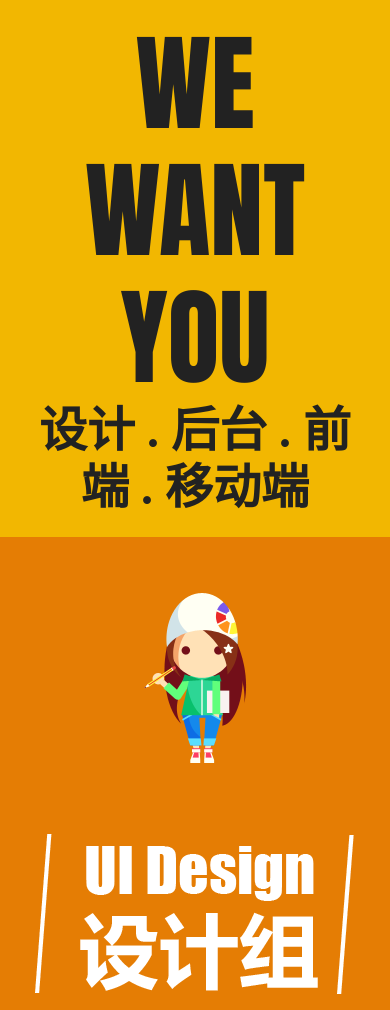
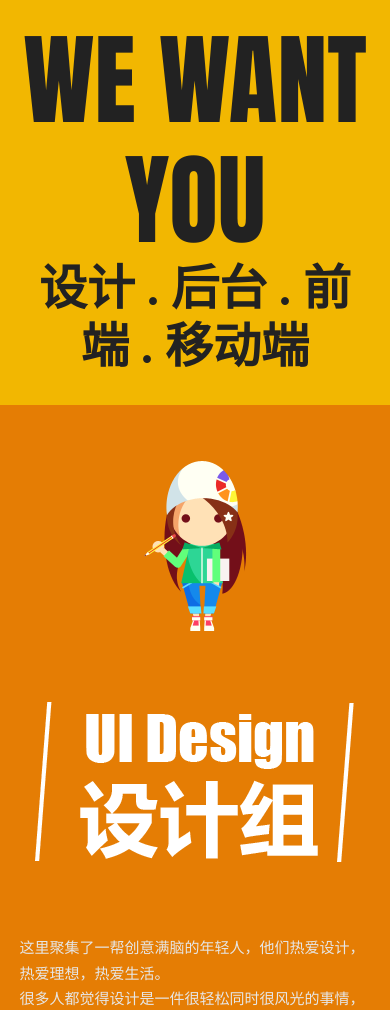
Before and after one commit to vtmer/recruit2013, a website: page app/index.html in a window 390 px wide. Shown: the top 1010 px of the page. Drawn offline with Linux system fonts and the light colour scheme.

Commit message:
响应式细节修改
1、改正所有line-height的单位设置错误
2、改小字体

```diff
--- a/app/index.html
+++ b/app/index.html
@@ -10,7 +10,7 @@
 		<title>Vtmer recruit 2013</title>
 		<meta name="description" content="vtmer 工作室2013招新页面，面向设计、后台、前端、移动" />
 		<meta name="keywords" content="vtmer,维生数工作室,招新,设计,后台,前端,移动端,2013" />
-		<meta name="viewport" content="width=device-width,initial-scale=1," /><!-- 响应式网页设计：initial-scale设定初始缩放比例 maximum-scale设定允许用户缩放到的最大比例 minimum-scale设定允许用户缩放到的最小比例 值范围从0.0到10.0 user-scalable设定是否允许用户进行手动缩放 值为yes或no -->
+		<meta name="viewport" content="width=device-width,initial-scale=0.5,maximum-scale=10,minimum-scale=0,user-scalable=yes" /><!-- 响应式网页设计：initial-scale设定初始缩放比例 maximum-scale设定允许用户缩放到的最大比例 minimum-scale设定允许用户缩放到的最小比例 值范围从0.0到10.0 user-scalable设定是否允许用户进行手动缩放 值为yes或no -->
 
 		<link rel = "shortcut icon" type="image/x-icon" href='images/recruit.png' />
 
--- a/app/scss/index.scss
+++ b/app/scss/index.scss
@@ -55,6 +55,10 @@ html, body {
 html {
     position: relative;
     font-size: 62.5%;
+
+//    @media screen and (max-width: 670px) {
+//        font-size: 31.25%;
+//    }
 }
 
 body {
@@ -78,6 +82,7 @@ a {
 %block {
     width: 100%;
     height: 100%;
+    line-height: 1.7;
     overflow: hidden;
     position: relative;
 
@@ -102,7 +107,6 @@ a {
     @media screen and (max-width: #{$group-main-width}) {
         width: 90%;
         height: auto;
-        line-height: 5rem;
         position: static;
         background-image: none;
     }
@@ -117,7 +121,7 @@ a {
         @include icons-sprite($sprite + '-big', false, -9999px);
         position: absolute;
         left: 390px;
-        top: 114px;
+        top: 88px;
         font-size: 40px;
         color: #fff;
 
@@ -126,7 +130,7 @@ a {
             @include icons-sprite($sprite, true);
             position: absolute;
             left: 100%;
-            bottom: -12px;
+            bottom: 10px;
             margin-left: 6px;
         }
     }
@@ -141,7 +145,6 @@ a {
     @media screen and (max-width: #{$group-main-width}) {
         width: 90%;
         height: auto;
-        line-height: 5rem;
         position: static;
         margin-bottom: 30px;
         background-image: none;
@@ -177,7 +180,7 @@ a {
     @media screen and (max-width: #{$group-main-width}) {
         width: 100%;
         position: static;
-        font-size: 3rem;
+        font-size: 1.5rem;
     }
 }
 
@@ -223,10 +226,10 @@ a {
         width: auto;
         position: static;
         margin: 60px 0;
-        font-size: 2.6rem;
+        font-size: 1.4rem;
 
         h4 {
-            font-size: 3rem;
+            font-size: 1.5rem;
             font-weight: bold;
         }
     }
@@ -384,7 +387,7 @@ a {
 }
 
 .header-main {
-    @include block-main($height: 200px);
+    @include block-main($height: 250px);
     text-align: center;
     color: #222;
 
@@ -396,23 +399,23 @@ a {
     @media screen and (max-width: 670px) {
         position: static;
         height: auto;
-        margin: 2rem auto;
+        margin: 20px auto 30px;
     }
 
 }
 
 .header-main h1 {
-    line-height: 1.5em;
+    line-height: 1.5;
     font-family: 'impact';
     font-size: 100px;
     text-transform: uppercase;
 
     @media screen and (max-width: #{$group-main-width}) {
-        font-size: 10.6rem;
+        font-size: 10rem;
     }
 
     @media screen and (max-width: 670px) {
-        line-height: 1.2em;
+        line-height: 1.2;
     }
 }
 
@@ -426,7 +429,7 @@ a {
     }
 
     @media screen and (max-width: 670px) {
-        line-height: 1.2em;
+        line-height: 1.2;
     }
 }
 
@@ -439,7 +442,6 @@ a {
 \*------------------------------------*/
 .ui-design {
     @extend %block;
-    line-height: 2em;
     background-color: #e57d04;
 }
 
@@ -474,7 +476,6 @@ a {
 \*------------------------------------*/
 .back-end {
     @extend %block;
-    line-height: 2em;
     background-color: #7c378a;
 }
 
@@ -509,7 +510,6 @@ a {
 \*------------------------------------*/
 .front-end {
     @extend %block;
-    line-height: 2em;
     background-color: #3465aa;
 }
 
@@ -544,7 +544,6 @@ a {
 \*------------------------------------*/
 .mobility {
     @extend %block;
-    line-height: 2em;
     background-color: #09a275;
 }
 
@@ -579,7 +578,6 @@ a {
 \*------------------------------------*/
 .contact {
     @extend %block;
-    line-height: 2em;
     background: left bottom #7cb854 url('../images/contact-bg.png') repeat-x;
 
     @media screen and (max-width: #{$group-main-width}) {
@@ -623,7 +621,7 @@ a {
             position: static;
             margin: 0 auto;
             margin-bottom: 40px;
-            font-size: 11rem;
+            font-size: 6rem;
         }
     }
 }
```
Also changed, not shown: app/styles/index.css.
